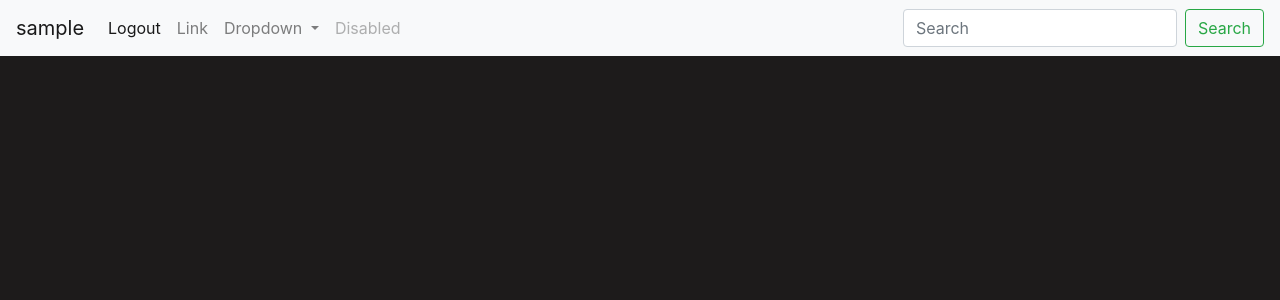
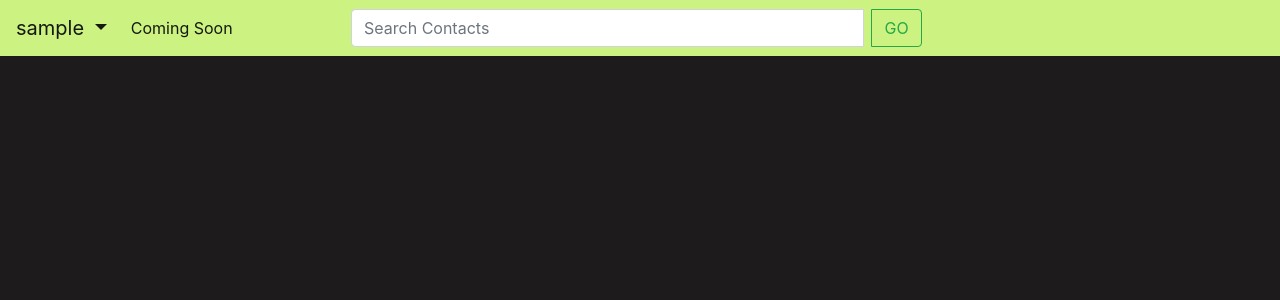
Before and after one commit to CodyVollrath/FirstSQLBasedWebApp, a PHP site: page /main.php in a window 1280 px wide. Shown: the top 300 px of the page. Run offline with PHP 8.4, Linux system fonts and the light colour scheme; the visitor is signed in with stand-in values (Sample User, id 1); some libraries are stand-ins or nearby versions.

Commit message:
Add files via upload

```diff
--- a/login.php
+++ b/login.php
@@ -1,3 +1,12 @@
+<!DOCTYPE html>
+    <html>
+      <head>
+        <meta charset='UTF-8'>
+        <title>Main</title>
+        <link rel='stylesheet' href='https://maxcdn.bootstrapcdn.com/bootstrap/4.0.0/css/bootstrap.min.css' integrity='sha384-Gn5384xqQ1aoWXA+058RXPxPg6fy4IWvTNh0E263XmFcJlSAwiGgFAW/dAiS6JXm' crossorigin='anonymous'>
+        <link rel ='stylesheet' href='register.css'>
+      </head>
+      <body>
 <?php
     include "post.php";
     $connection = openCon();
@@ -20,9 +29,8 @@
                 $dbPassword = $result->password;
                 $pwdCheck = password_verify($password,$dbPassword);
                 if($pwdCheck){
-
-                    $_SESSION['username'] = $userName;
-                    $_SESSION['password'] = $password;
+                    $_SESSION['loginUsername'] = $userName;
+                    $_SESSION['loginPassword'] = $password;
                     header("Location: main.php");
                 }
                 else{
@@ -41,3 +49,10 @@
     }
     CloseCon($connection);
 ?>
+
+        <!-- JAVASCRIPT_CDN -->
+        <script src='https://code.jquery.com/jquery-3.2.1.slim.min.js' integrity='sha384-KJ3o2DKtIkvYIK3UENzmM7KCkRr/rE9/Qpg6aAZGJwFDMVNA/GpGFF93hXpG5KkN' crossorigin='anonymous'></script>
+        <script src='https://cdnjs.cloudflare.com/ajax/libs/popper.js/1.12.9/umd/popper.min.js' integrity='sha384-ApNbgh9B+Y1QKtv3Rn7W3mgPxhU9K/ScQsAP7hUibX39j7fakFPskvXusvfa0b4Q' crossorigin='anonymous'></script>
+        <script src='https://maxcdn.bootstrapcdn.com/bootstrap/4.0.0/js/bootstrap.min.js' integrity='sha384-JZR6Spejh4U02d8jOt6vLEHfe/JQGiRRSQQxSfFWpi1MquVdAyjUar5+76PVCmYl' crossorigin='anonymous'></script>
+      </body>
+</html>
--- a/main.php
+++ b/main.php
@@ -11,14 +11,23 @@
       </head>
       <body>
         <?php
-          if(!isset($_SESSION['username'])){
+          if(!isset($_SESSION['loginUsername'])){
             echo"<h1 align = 'Center'>You have not logged in.</h1>";
+            echo"<h2 align = 'Center'>Check your username or password";
           }
           else{
-            $username = $_SESSION['username'];
+            $username = $_SESSION['loginUsername'];
             echo"
             <nav class='navbar navbar-expand-lg navbar-light bg-light'>
-            <a class='navbar-brand' href='#'>$username</a>
+            <div class='navbar-brand dropdown'>
+              <a class = 'dropdown-toggle' id='navbarDropdown' role='button' data-toggle='dropdown' aria-haspopup='true' aria-expanded='false'>
+                $username
+              </a>
+              <div class='dropdown-menu' aria-labelledby='navbarDropdown'>
+                  <a class='dropdown-item' href='endSession.php'>Logout</a>
+                  <a class='dropdown-item' href='#'>Account</a>
+              </div>
+            </div>
             <button class='navbar-toggler' type='button' data-toggle='collapse' data-target='#navbarSupportedContent' aria-controls='navbarSupportedContent' aria-expanded='false' aria-label='Toggle navigation'>
               <span class='navbar-toggler-icon'></span>
             </button>
@@ -26,37 +35,22 @@
             <div class='collapse navbar-collapse' id='navbarSupportedContent'>
               <ul class='navbar-nav mr-auto'>
                 <li class='nav-item active'>
-                  <a class='nav-link' href='endSession.php'>Logout <span class='sr-only'>(current)</span></a>
-                </li>
-                <li class='nav-item'>
-                  <a class='nav-link' href='#'>Link</a>
-                </li>
-                <li class='nav-item dropdown'>
-                  <a class='nav-link dropdown-toggle' href='#' id='navbarDropdown' role='button' data-toggle='dropdown' aria-haspopup='true' aria-expanded='false'>
-                    Dropdown
-                  </a>
-                  <div class='dropdown-menu' aria-labelledby='navbarDropdown'>
-                    <a class='dropdown-item' href='#'>Action</a>
-                    <a class='dropdown-item' href='#'>Another action</a>
-                    <div class='dropdown-divider'></div>
-                    <a class='dropdown-item' href='#'>Something else here</a>
-                  </div>
-                </li>
-                <li class='nav-item'>
-                  <a class='nav-link disabled' href='#'>Disabled</a>
+                  <a class='nav-link' href='#'>Coming Soon <span class='sr-only'>(current)</span></a>
                 </li>
               </ul>
-              <form class='form-inline my-2 my-lg-0'>
-                <input class='form-control mr-sm-2' type='search' placeholder='Search' aria-label='Search'>
-                <button class='btn btn-outline-success my-2 my-sm-0' type='submit'>Search</button>
+              <form class='mx-2 my-auto mx-auto search-bar d-inline w-50'>
+                <div class = 'input-group'>
+                    <input class=' form-control mr-sm-2' type='text' placeholder='Search Contacts' aria-label='Search'>
+                    <span class='input-group-append'>
+                    <button class='btn btn-outline-success' type='submit'>GO</button>
+                    </span>
+                </div>
               </form>
             </div>
-          </nav>";
+          </nav>
+
+          ";
           }
         ?>
-        <!-- JAVASCRIPT_CDN -->
-        <script src='https://code.jquery.com/jquery-3.2.1.slim.min.js' integrity='sha384-KJ3o2DKtIkvYIK3UENzmM7KCkRr/rE9/Qpg6aAZGJwFDMVNA/GpGFF93hXpG5KkN' crossorigin='anonymous'></script>
-        <script src='https://cdnjs.cloudflare.com/ajax/libs/popper.js/1.12.9/umd/popper.min.js' integrity='sha384-ApNbgh9B+Y1QKtv3Rn7W3mgPxhU9K/ScQsAP7hUibX39j7fakFPskvXusvfa0b4Q' crossorigin='anonymous'></script>
-        <script src='https://maxcdn.bootstrapcdn.com/bootstrap/4.0.0/js/bootstrap.min.js' integrity='sha384-JZR6Spejh4U02d8jOt6vLEHfe/JQGiRRSQQxSfFWpi1MquVdAyjUar5+76PVCmYl' crossorigin='anonymous'></script>
       </body>
 </html>
--- a/register.css
+++ b/register.css
@@ -44,9 +44,27 @@ form,label{
     border:#CCF381 solid 1px;
     border-radius:20px;
     font-size: 40px;
-
   }
-
+.navbar{
+  background-color: #CCF381 !important;
+}
+ button:hover{
+   color: #4831D4;
+   background-color: #FAD744;
+   outline-color: #4831D4;
+   size: 30px;
+   border-radius: 20px;
+ }
+ button,a{
+  color:#CCF381;
+ }
+ .search-bar{
+   margin-right: 30% !important;
+ }
+ button,a:hover{
+  text-decoration: none;
+  color:#CCF381;
+ }
   /* Change Autocomplete styles in Chrome*/
 input:-webkit-autofill,
 input:-webkit-autofill:hover,
```
Also changed, not shown: home.html (+48 -12 lines).
